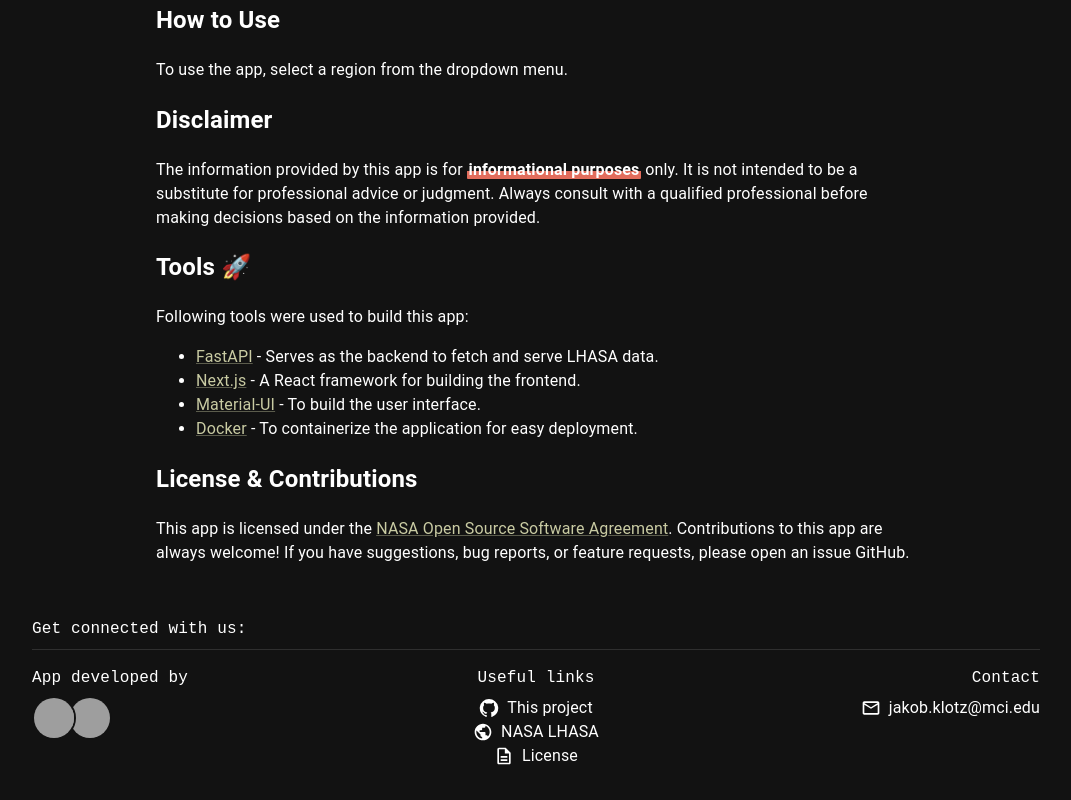
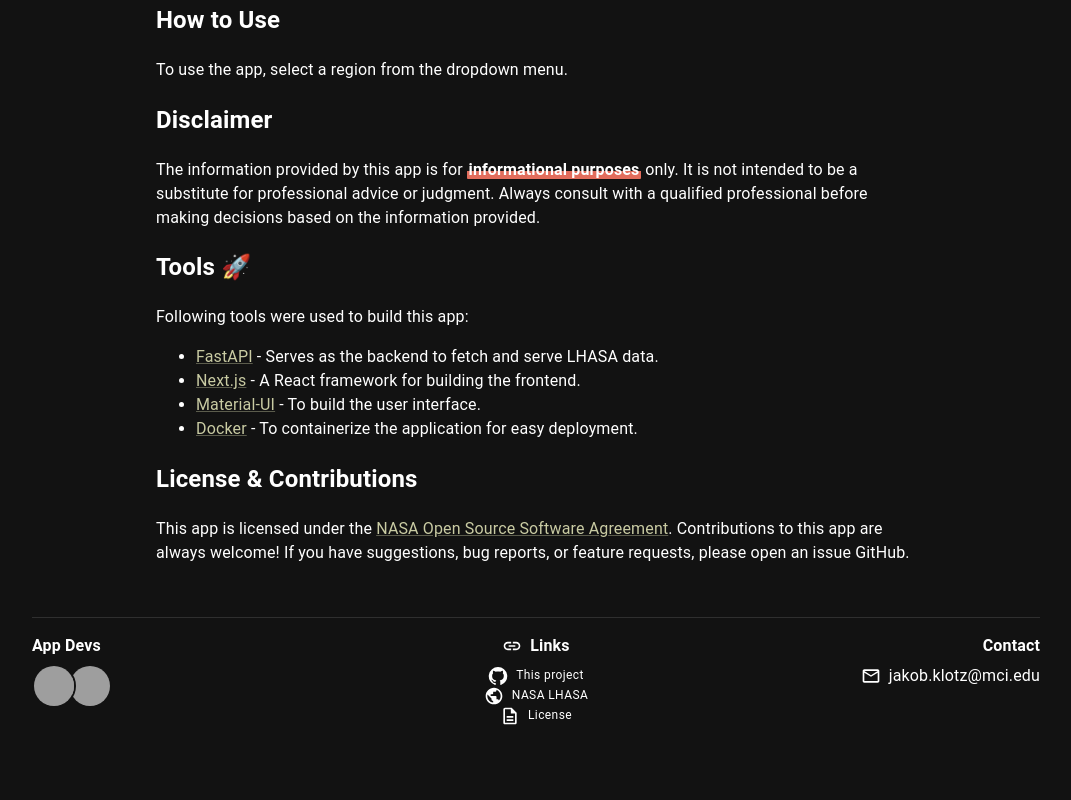
Before and after one commit to JakobKlotz/lhasa-app, a Next.js app in the folder frontend/: page /about in a window 1280 px wide. Shown: the part 446-1246 px from the top of the page, without its empty margins (104-1175 px from the left). After the commit the page ends 1204 px from the top, so only its background shows below. Built offline with nearby package versions, Linux system fonts and the light colour scheme; grey boxes are pictures that could not be loaded.

Commit message:
style: typography within the footer

```diff
--- a/frontend/app/components/Footer.tsx
+++ b/frontend/app/components/Footer.tsx
@@ -14,19 +14,21 @@ import MailOutlineIcon from "@mui/icons-material/MailOutline";
 import PublicOutlinedIcon from "@mui/icons-material/PublicOutlined";
 import { GitHub } from "@mui/icons-material";
 import { DescriptionOutlined } from "@mui/icons-material";
+import InsertLinkOutlinedIcon from "@mui/icons-material/InsertLinkOutlined";
 
 export default function Footer() {
   return (
     <Paper elevation={0} sx={{ p: 2, mt: "auto", mx: 15 }}>
-      <Typography variant="body1" sx={{ mb: 1, fontFamily: "monospace" }}>
-        Get connected with us:
-      </Typography>
       <Divider />
       <Box component="footer" sx={{ py: 2 }}>
         <Grid container spacing={4} justifyContent="center">
           <Grid item xs={12} sm={4}>
-            <Typography variant="body1" fontFamily={"monospace"} gutterBottom>
-              App developed by
+            <Typography
+              variant="body1"
+              sx={{ fontWeight: "bold" }}
+              gutterBottom
+            >
+              App Devs
             </Typography>
             <Box sx={{ display: "flex", alignItems: "center" }}>
               <AvatarGroup max={4} sx={{ marginRight: 1 }}>
@@ -68,9 +70,12 @@ export default function Footer() {
               textAlign: "center", // Keep text centered (for Typography)
             }}
           >
-            <Typography variant="body1" fontFamily={"monospace"} gutterBottom>
-              Useful links
-            </Typography>
+            <Box sx={{ display: "flex", alignItems: "center", gap: 1, mb: 1 }}>
+              <InsertLinkOutlinedIcon fontSize="small" />
+              <Typography variant="body1" sx={{ fontWeight: "bold" }}>
+                Links
+              </Typography>
+            </Box>
             <Box sx={{ display: "flex", alignItems: "center", gap: 1 }}>
               <a
                 href="https://github.com/JakobKlotz/lhasa-app"
@@ -84,7 +89,7 @@ export default function Footer() {
                 }}
               >
                 <GitHub fontSize="small" />
-                <span>This project</span>
+                <Typography variant="caption">This project</Typography>
               </a>
             </Box>
             <Box sx={{ display: "flex", alignItems: "center", gap: 1 }}>
@@ -100,7 +105,7 @@ export default function Footer() {
                 }}
               >
                 <PublicOutlinedIcon fontSize="small" />
-                <span>NASA LHASA</span>
+                <Typography variant="caption">NASA LHASA</Typography>
               </a>
             </Box>
             <Box sx={{ display: "flex", alignItems: "center", gap: 1 }}>
@@ -116,12 +121,16 @@ export default function Footer() {
                 }}
               >
                 <DescriptionOutlined fontSize="small" />
-                <span>License</span>
+                <Typography variant="caption">License</Typography>
               </a>
             </Box>
           </Grid>
           <Grid item xs={12} sm={4} sx={{ textAlign: "right" }}>
-            <Typography variant="body1" fontFamily={"monospace"} gutterBottom>
+            <Typography
+              variant="body1"
+              sx={{ fontWeight: "bold" }}
+              gutterBottom
+            >
               Contact
             </Typography>
             <Box
```
